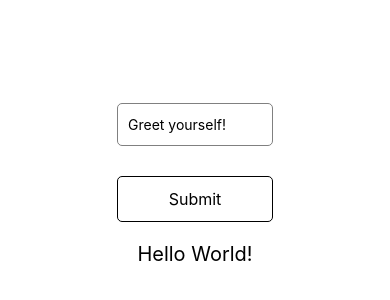
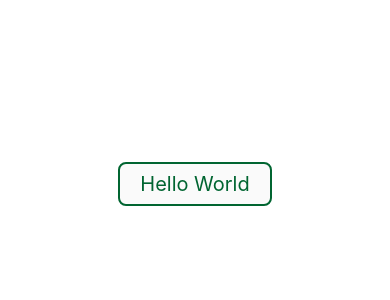
Before and after one commit to AGH-Event-Scheduler/client, a React Native app: screen / in a window 390 px wide. Shown: the part 238-538 px from the top of the page. Built offline with nearby package versions, Linux system fonts and the light colour scheme.

Commit message:
AES-90 Add new file structure and samples and button component

```diff
--- a/App.tsx
+++ b/App.tsx
@@ -1,77 +1,9 @@
-import { StatusBar } from 'expo-status-bar';
-import React, { useState } from 'react';
-import { Pressable, StyleSheet, Text, TextInput, View } from 'react-native';
+import React from "react";
+import { SamplePage } from "./src/pages/SamplePage";
 
 export default function App() {
-  const [inputText, setInputText] = useState('');
-  const [displayText, setDisplayText] = useState('');
-
-  const handleInputChange = (text: string): void => {
-    setInputText(text);
-  }
-
-  const handleButtonPress = () => {
-    setDisplayText(inputText);
-  }
 
   return (
-    <View style={styles.container}>
-      <TextInput
-        style={styles.input}
-        onChangeText={handleInputChange}
-        value={inputText}
-        placeholder='Greet yourself!'
-      />
-      <Pressable
-        style={styles.button}
-        onPress={handleButtonPress}
-      >
-        <Text style={styles.buttonText}>
-          Submit
-        </Text>
-      </Pressable>
-      <Text style={styles.displayText}>
-        Hello {!displayText ? 'World' : displayText}!
-      </Text>
-      <StatusBar style="auto" />
-    </View>
+    <SamplePage></SamplePage>
   );
 }
-
-const styles = StyleSheet.create({
-  container: {
-    flex: 1,
-    backgroundColor: '#fff',
-    alignItems: 'center',
-    justifyContent: 'center',
-    gap: 20
-  },
-  displayText: {
-    fontSize: 20,
-  },
-  button: {
-    width: '40%',
-    alignItems: 'center',
-    justifyContent: 'center',
-    paddingVertical: 12,
-    paddingHorizontal: 32,
-    borderRadius: 5,
-    borderWidth: 1,
-    borderColor: 'black',
-    elevation: 3,
-    backgroundColor: 'white',
-  },
-  buttonText: {
-    fontSize: 16,
-    color: 'black',
-  },
-  input: {
-    width: '40%',
-    borderColor: 'gray',
-    borderWidth: 1,
-    borderRadius: 5,
-    marginBottom: 10,
-    paddingVertical: 12,
-    paddingHorizontal: 10,
-  }
-});
--- /dev/null
+++ b/src/api/api-utils.ts
@@ -0,0 +1,2 @@
+// when testing on expo choose computer's ip instead of localhost
+const baseUrl = "http://localhost:8080";
--- /dev/null
+++ b/src/components/AppButton.tsx
@@ -0,0 +1,73 @@
+import React from "react";
+import { StyleSheet, TouchableOpacity, Text } from "react-native"
+
+type ButtonTypes = 'primary' | 'secondary' | 'destructive' | 'disabled';
+
+interface ButtonProps {
+    onPress: () => void
+    type: ButtonTypes
+    title: string
+}
+
+export const AppButton = ({onPress, type, title} : ButtonProps) => {
+    return (
+        <TouchableOpacity
+            onPress={onPress}
+            style={[styles.button, buttonTypes[type].button]}
+        >
+            <Text style={[styles.text, buttonTypes[type].text]}>{title}</Text>
+        </TouchableOpacity>
+    )
+}
+
+const buttonTypes: Record<ButtonTypes, {button: any, text: any}> = {
+    primary: StyleSheet.create({
+        button: {
+            backgroundColor: "#016531",
+            borderColor: "#016531",
+        },
+        text: {
+            color: '#FFFFFF',
+        }
+    }),
+    secondary: StyleSheet.create({
+        button: {
+            backgroundColor: "#FAFAFA",
+            borderColor: "#016531",
+            borderWidth: 2,
+        },
+        text: {
+            color: "#016531",
+        }
+    }),
+    destructive: StyleSheet.create({
+        button: {
+            backgroundColor: 'red',
+        },
+        text: {
+            color: 'white'
+        }
+    }),
+    disabled: StyleSheet.create({
+        button: {
+            backgroundColor: 'grey',
+        },
+        text: {
+            color: 'white'
+        }
+    })
+}
+
+const styles = StyleSheet.create({
+    button: {
+        paddingVertical: 8,
+        paddingHorizontal: 20,
+        borderRadius: 8,
+    },
+
+    text: {
+        textAlign: "center",
+        fontSize: 20,
+        fontWeight: "400",
+    },
+});
--- /dev/null
+++ b/src/pages/SamplePage.tsx
@@ -0,0 +1,26 @@
+import React from "react";
+import { View, StyleSheet} from "react-native";
+import { AppButton } from "../components/AppButton";
+
+export const SamplePage = () => {
+
+  return (
+    <View style={styles.container}>
+      <AppButton
+        onPress={() => {}}
+        type='secondary'
+        title={"Hello World"}
+      ></AppButton>
+    </View>
+  );
+}
+
+const styles = StyleSheet.create({
+  container: {
+    flex: 1,
+    backgroundColor: '#fff',
+    alignItems: 'center',
+    justifyContent: 'center',
+    gap: 20
+  },
+})
--- a/tsconfig.json
+++ b/tsconfig.json
@@ -1,4 +1,6 @@
 {
-  "compilerOptions": {},
+  "compilerOptions": {
+      "jsx": "react"
+},
   "extends": "expo/tsconfig.base"
 }
```
